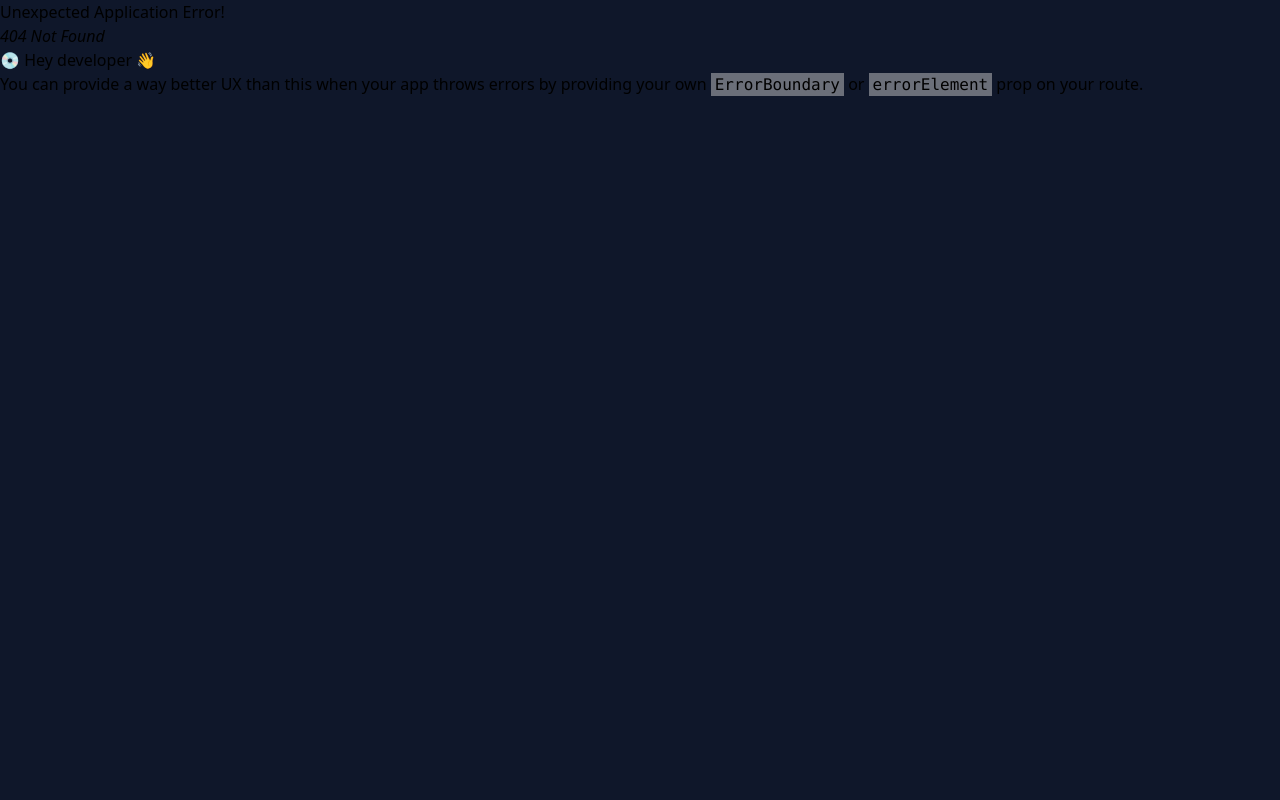
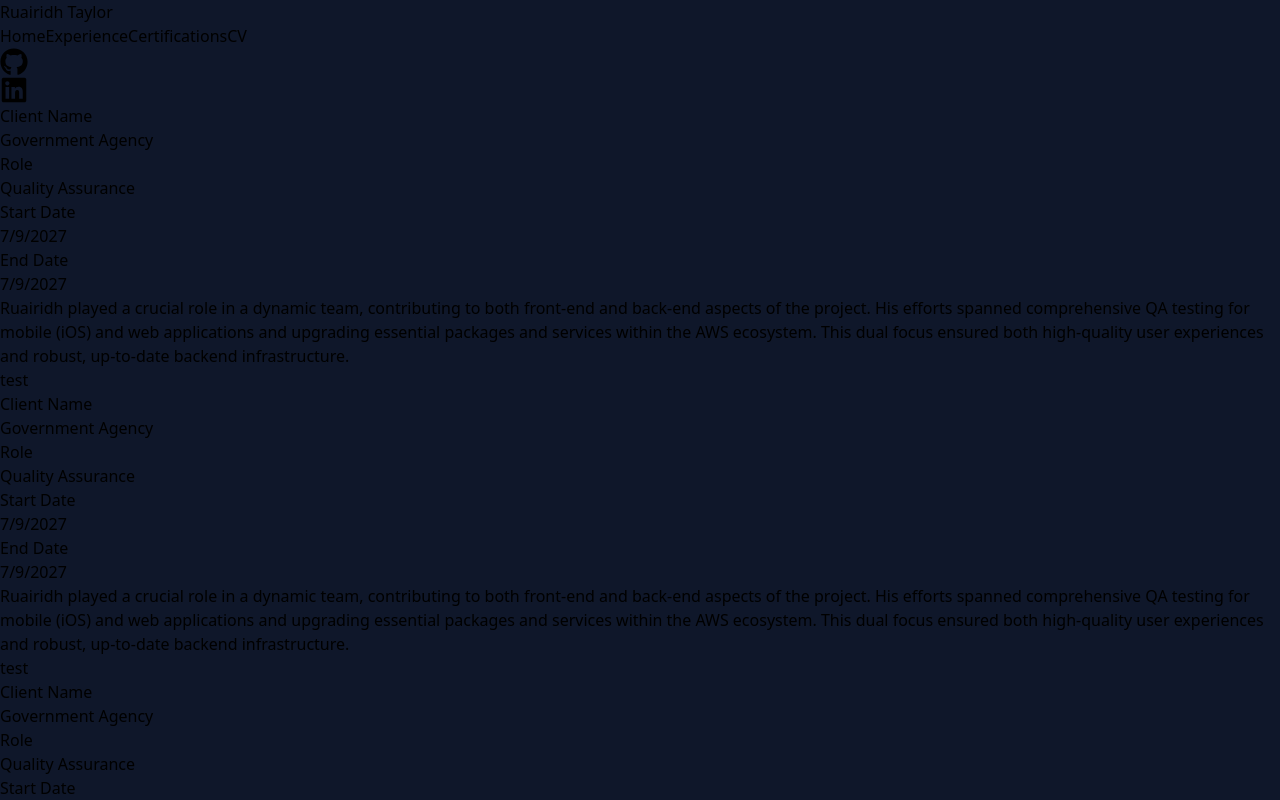
Before and after one commit to RuairidhT/RuairidhT.github.io, a React (Vite) app: page /experience in a window 1280 px wide. Before the commit this address had no page. Shown: the top 800 px of the page. Built offline with nearby package versions, Linux system fonts and the light colour scheme.

Commit message:
basic home and experience page

```diff
--- /dev/null
+++ b/src/components/ExperienceCard.tsx
@@ -0,0 +1,48 @@
+import { Experience } from '../pages/Experience';
+
+type Props = {
+  experience: Experience;
+};
+
+export const ExperienceCard = ({ experience }: Props) => {
+  return (
+    <div className="p-5 bg-slate-700 flex items-center mx-auto mb-10 rounded-lg flex-col w-[70%]">
+      <div className="flex text-gray-800 pb-2 w-full">
+        <div className="grid grid-cols-1 sm:grid-cols-2 lg:grid-cols-3 xl:grid-cols-4 gap-6 w-full text-slate-300">
+          <div>
+            <h2 className="font-semibold">Client Name</h2>
+            <p className="text-slate-200">{experience.clientName}</p>
+          </div>
+          <div>
+            <h2 className="font-semibold">Role</h2>
+            <p className="text-slate-200">{experience.role}</p>
+          </div>
+          <div>
+            <h2 className="font-semibold">Start Date</h2>
+            <p className="text-slate-200">
+              {experience.startDate.toLocaleDateString()}
+            </p>
+          </div>
+          <div>
+            <h2 className="font-semibold">End Date</h2>
+            <p className="text-slate-200">
+              {experience.endDate.toLocaleDateString()}
+            </p>
+          </div>
+        </div>
+      </div>
+      <p className="leading-relaxed text-base text-slate-200 ">
+        {experience.description}
+      </p>
+      <div className="py-4">
+        {experience.skills.map((skill) => {
+          return (
+            <span className="text-xs font-medium me-2 px-2.5 py-0.5 rounded bg-green-900 text-green-300">
+              {skill}
+            </span>
+          );
+        })}
+      </div>
+    </div>
+  );
+};
--- a/src/main.tsx
+++ b/src/main.tsx
@@ -3,7 +3,7 @@ import ReactDOM from 'react-dom/client';
 import './index.css';
 import { createBrowserRouter, RouterProvider } from 'react-router-dom';
 import { Home } from './pages/Home.tsx';
-import { Projects } from './pages/Projects.tsx';
+import { Experience } from './pages/Experience.tsx';
 import { CV } from './pages/CV.tsx';
 import { Certifications } from './pages/Certifications.tsx';
 import { ErrorPage } from './pages/ErrorPage.tsx';
@@ -21,10 +21,10 @@ export const router = createBrowserRouter([
         id: 'Home',
       },
       {
-        path: '/projects',
-        element: <Projects />,
+        path: '/experience',
+        element: <Experience />,
         errorElement: <ErrorPage />,
-        id: 'Projects',
+        id: 'Experience',
       },
       {
         path: '/certifications',
--- a/src/pages/Certifications.tsx
+++ b/src/pages/Certifications.tsx
@@ -9,6 +9,17 @@ export type Certification = {
 };
 
 export const Certifications = () => {
+  certs.sort((a, b) => b.startDate.getTime() - a.startDate.getTime());
+
+  return (
+    <div className="flex flex-wrap -m-4 mx-64">
+      {certs.map((cert) => {
+        return <CertificationCard cert={cert} />;
+      })}
+    </div>
+  );
+};
+
 const certs: Certification[] = [
   {
     name: 'GitHub Actions',
@@ -45,14 +56,3 @@ export const Certifications = () => {
     badge: '/microsoft-certified-fundamentals-badge.svg',
   },
 ];
-
-  certs.sort((a, b) => b.startDate.getTime() - a.startDate.getTime());
-
-  return (
-    <div className="flex flex-wrap -m-4 mx-64">
-      {certs.map((cert) => {
-        return <CertificationCard cert={cert} />;
-      })}
-    </div>
-  );
-};
--- /dev/null
+++ b/src/pages/Experience.tsx
@@ -0,0 +1,50 @@
+import { ExperienceCard } from '../components/ExperienceCard';
+
+export type Experience = {
+  clientName: string;
+  role: string;
+  startDate: Date;
+  endDate: Date;
+  description: string;
+  skills: string[];
+};
+
+export const Experience = () => {
+  return (
+    <>
+      {experiences.map((experience) => (
+        <ExperienceCard experience={experience} />
+      ))}
+    </>
+  );
+};
+
+const experiences: Experience[] = [
+  {
+    clientName: 'Government Agency',
+    role: 'Quality Assurance',
+    startDate: new Date(2027, 6, 9),
+    endDate: new Date(2027, 6, 9),
+    description:
+      'Ruairidh played a crucial role in a dynamic team, contributing to both front-end and back-end aspects of the project. His efforts spanned comprehensive QA testing for mobile (iOS) and web applications and upgrading essential packages and services within the AWS ecosystem. This dual focus ensured both high-quality user experiences and robust, up-to-date backend infrastructure.',
+    skills: ['test'],
+  },
+  {
+    clientName: 'Government Agency',
+    role: 'Quality Assurance',
+    startDate: new Date(2027, 6, 9),
+    endDate: new Date(2027, 6, 9),
+    description:
+      'Ruairidh played a crucial role in a dynamic team, contributing to both front-end and back-end aspects of the project. His efforts spanned comprehensive QA testing for mobile (iOS) and web applications and upgrading essential packages and services within the AWS ecosystem. This dual focus ensured both high-quality user experiences and robust, up-to-date backend infrastructure.',
+    skills: ['test'],
+  },
+  {
+    clientName: 'Government Agency',
+    role: 'Quality Assurance',
+    startDate: new Date(2027, 6, 9),
+    endDate: new Date(2027, 6, 9),
+    description:
+      'Ruairidh played a crucial role in a dynamic team, contributing to both front-end and back-end aspects of the project. His efforts spanned comprehensive QA testing for mobile (iOS) and web applications and upgrading essential packages and services within the AWS ecosystem. This dual focus ensured both high-quality user experiences and robust, up-to-date backend infrastructure.',
+    skills: ['test'],
+  },
+];
--- a/src/pages/Home.tsx
+++ b/src/pages/Home.tsx
@@ -1,3 +1,21 @@
 export const Home = () => {
-  return <div className="text-3xl font-bold underline">Home</div>;
+  return (
+    <>
+      <div className="mx-auto mb-[40px] h-[213px] w-[213px] overflow-hidden rounded-full bg-gradient-to-tr from-[#FF8660] to-[#8000FF]">
+        <img src="/Ruairidh.jpg" alt="Ruairidh Profile" />
+      </div>
+      <h1 className="max-w-screen-sm text-center text-[55px] font-extrabold text-white">
+        <span className="text-transparent bg-clip-text bg-gradient-to-tr from-[#FF8660] to-[#8000FF]">
+          Hey, I'm Ruairidh
+        </span>
+      </h1>
+      <p className="mx-auto mt-[40px] mb-[54px] text-[18px] font-light text-[#C5C5C5] text-center max-w-lg">
+        A dedicated software engineer who graduated with a degree in Computer
+        Systems. My professional journey began at a small edTech company
+        immediately after completing his education. Since then, I have
+        continually sought out opportunities to enhance his skill set and
+        actively contribute to complex software development projects.
+      </p>
+    </>
+  );
 };
--- a/src/pages/Projects.tsx
+++ /dev/null
@@ -1,12 +0,0 @@
-export const Projects = () => {
-  return (
-    <div className="flex w-8/10 bg-gray-200 rounded-full dark:bg-gray-700">
-      <div
-        className="bg-blue-600 text-xs font-medium text-blue-100 text-center p-0.5 leading-none rounded-full px-64"
-        style={{ width: '95%' }}
-      >
-        95%
-      </div>
-    </div>
-  );
-};
```
Also changed, not shown: public/Ruairidh.jpg (added). Lines whose indentation alone changed are shown as unchanged.
